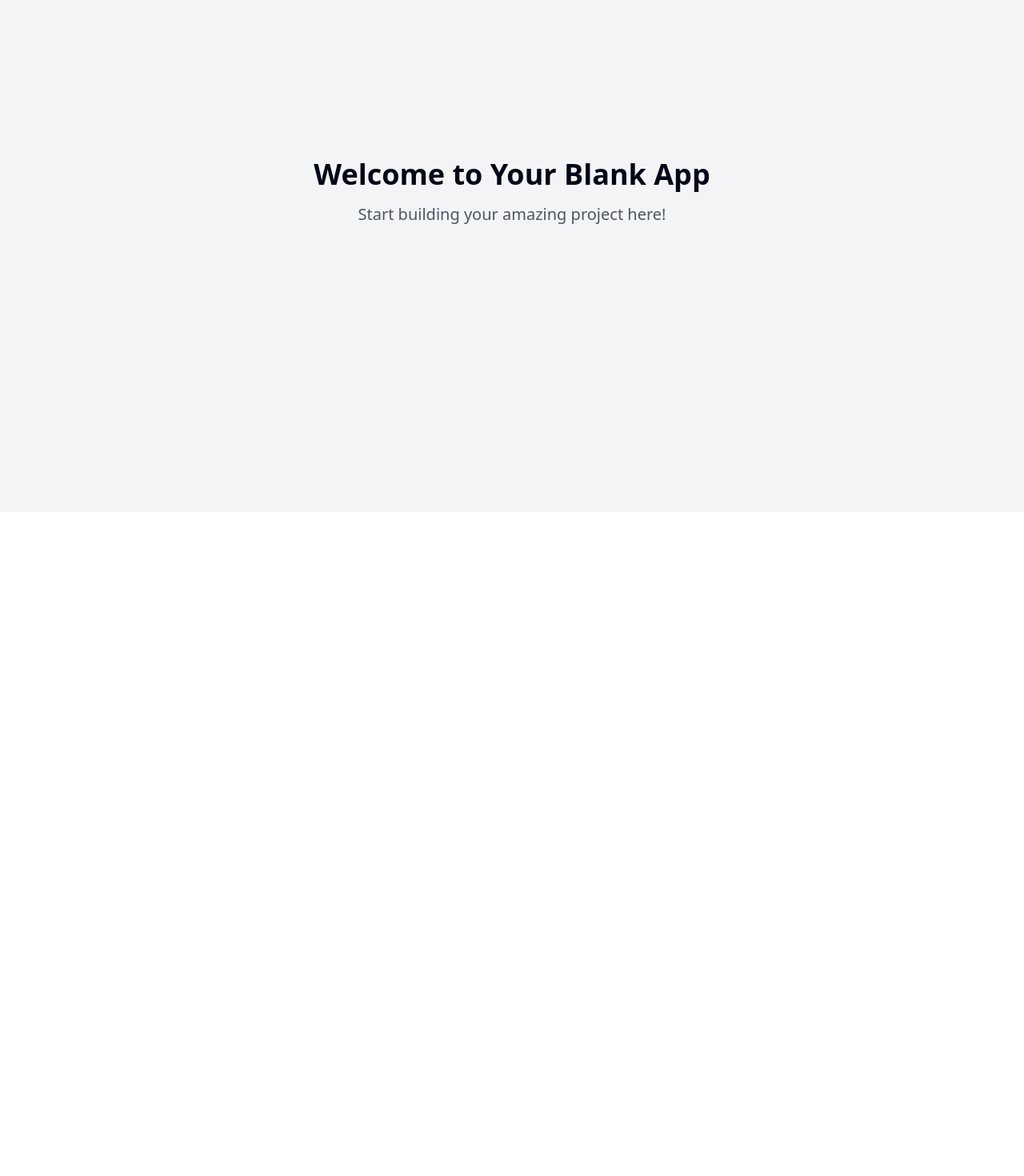
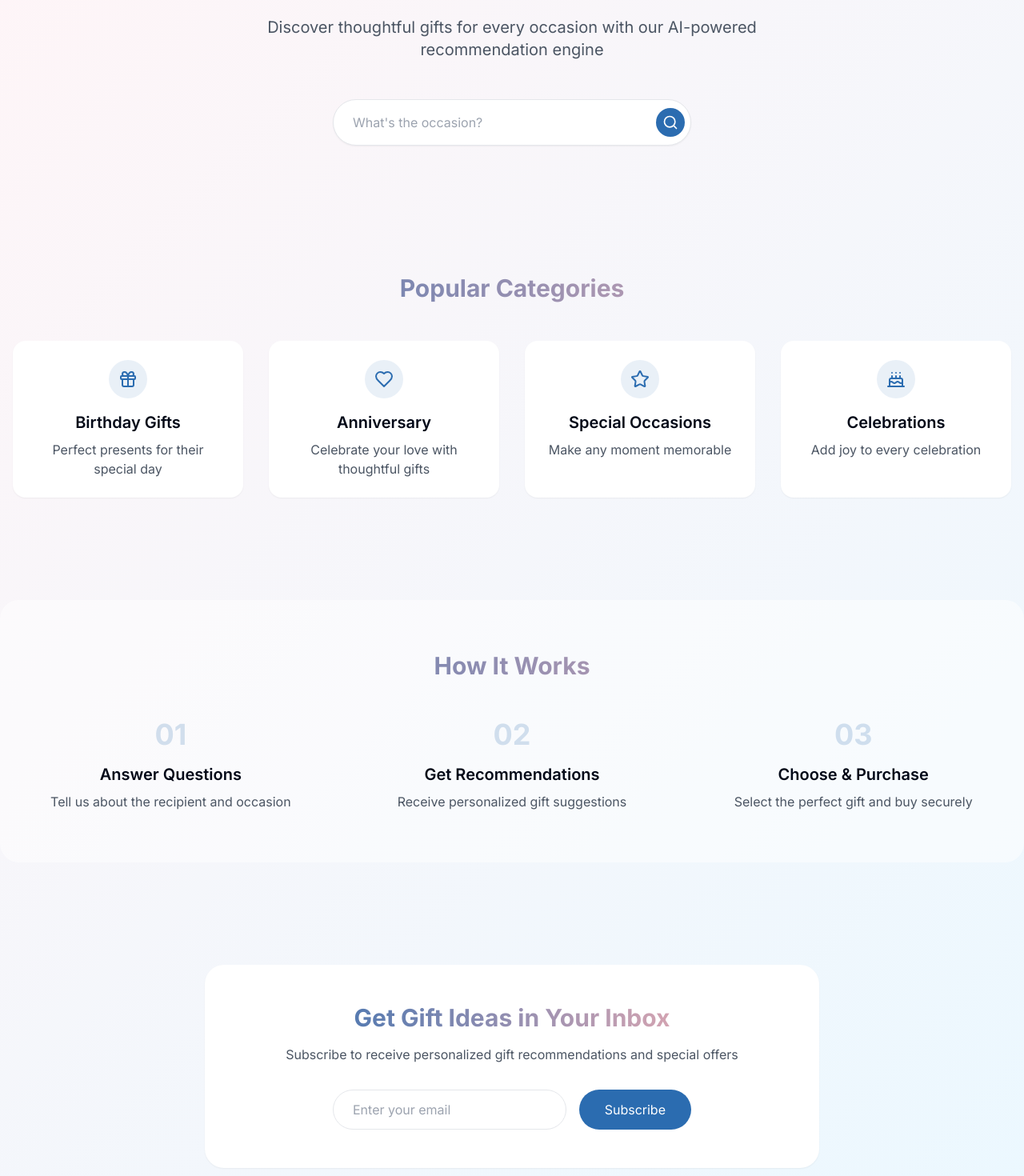
Before and after one commit to coffeemania68/elegant-gift-discovery, a React (Vite) app: page / in a window 1280 px wide. Shown: the part 160-1630 px from the top of the page at 80% size. Before the commit the page ends 800 px from the top, so only its background shows below. Built offline with nearby package versions, Linux system fonts and the light colour scheme.

Commit message:
Add elegant landing page
Implement a sophisticated and elegant landing page for the gift recommendation app "Gift Finder". The design aims to evoke a sense of joy associated with gifting while reflecting elegance and reliability, reminiscent of Coupang Partners.
[skip gpt_engineer]

```diff
--- /dev/null
+++ b/src/components/Categories.tsx
@@ -0,0 +1,49 @@
+import { Gift, Cake, Heart, Star } from "lucide-react";
+
+const categories = [
+  {
+    icon: Gift,
+    title: "Birthday Gifts",
+    description: "Perfect presents for their special day",
+  },
+  {
+    icon: Heart,
+    title: "Anniversary",
+    description: "Celebrate your love with thoughtful gifts",
+  },
+  {
+    icon: Star,
+    title: "Special Occasions",
+    description: "Make any moment memorable",
+  },
+  {
+    icon: Cake,
+    title: "Celebrations",
+    description: "Add joy to every celebration",
+  },
+];
+
+export const Categories = () => {
+  return (
+    <div className="container mx-auto px-4 py-16">
+      <h2 className="text-3xl font-bold text-center mb-12 gradient-text">
+        Popular Categories
+      </h2>
+      <div className="grid grid-cols-1 md:grid-cols-2 lg:grid-cols-4 gap-8">
+        {categories.map((category, index) => (
+          <div
+            key={index}
+            className="bg-white p-6 rounded-2xl shadow-sm hover:shadow-md transition-shadow animate-fade-up"
+            style={{ animationDelay: `${index * 100}ms` }}
+          >
+            <div className="w-12 h-12 bg-primary/10 rounded-full flex items-center justify-center mb-4 mx-auto">
+              <category.icon className="w-6 h-6 text-primary" />
+            </div>
+            <h3 className="text-xl font-semibold text-center mb-2">{category.title}</h3>
+            <p className="text-gray-600 text-center">{category.description}</p>
+          </div>
+        ))}
+      </div>
+    </div>
+  );
+};
--- /dev/null
+++ b/src/components/Hero.tsx
@@ -0,0 +1,26 @@
+import { Search } from "lucide-react";
+
+export const Hero = () => {
+  return (
+    <div className="container mx-auto px-4 py-24 text-center animate-fade-up">
+      <h1 className="text-5xl md:text-6xl font-bold mb-6 gradient-text">
+        Find the Perfect Gift
+      </h1>
+      <p className="text-xl text-gray-600 mb-12 max-w-2xl mx-auto">
+        Discover thoughtful gifts for every occasion with our AI-powered recommendation engine
+      </p>
+      <div className="max-w-md mx-auto">
+        <div className="relative">
+          <input
+            type="text"
+            placeholder="What's the occasion?"
+            className="w-full px-6 py-4 rounded-full border border-gray-200 shadow-sm focus:outline-none focus:ring-2 focus:ring-primary/20"
+          />
+          <button className="absolute right-2 top-1/2 -translate-y-1/2 p-2 bg-primary text-white rounded-full hover:bg-primary/90 transition-colors">
+            <Search className="w-5 h-5" />
+          </button>
+        </div>
+      </div>
+    </div>
+  );
+};
--- /dev/null
+++ b/src/components/HowItWorks.tsx
@@ -0,0 +1,40 @@
+const steps = [
+  {
+    number: "01",
+    title: "Answer Questions",
+    description: "Tell us about the recipient and occasion",
+  },
+  {
+    number: "02",
+    title: "Get Recommendations",
+    description: "Receive personalized gift suggestions",
+  },
+  {
+    number: "03",
+    title: "Choose & Purchase",
+    description: "Select the perfect gift and buy securely",
+  },
+];
+
+export const HowItWorks = () => {
+  return (
+    <div className="container mx-auto px-4 py-16 bg-white/50 rounded-3xl my-16">
+      <h2 className="text-3xl font-bold text-center mb-12 gradient-text">
+        How It Works
+      </h2>
+      <div className="grid grid-cols-1 md:grid-cols-3 gap-8">
+        {steps.map((step, index) => (
+          <div
+            key={index}
+            className="text-center animate-fade-up"
+            style={{ animationDelay: `${index * 100}ms` }}
+          >
+            <div className="text-4xl font-bold text-primary/20 mb-4">{step.number}</div>
+            <h3 className="text-xl font-semibold mb-2">{step.title}</h3>
+            <p className="text-gray-600">{step.description}</p>
+          </div>
+        ))}
+      </div>
+    </div>
+  );
+};
--- /dev/null
+++ b/src/components/Newsletter.tsx
@@ -0,0 +1,24 @@
+export const Newsletter = () => {
+  return (
+    <div className="container mx-auto px-4 py-16">
+      <div className="bg-white rounded-3xl p-8 md:p-12 text-center max-w-3xl mx-auto shadow-sm">
+        <h2 className="text-2xl md:text-3xl font-bold mb-4 gradient-text">
+          Get Gift Ideas in Your Inbox
+        </h2>
+        <p className="text-gray-600 mb-8">
+          Subscribe to receive personalized gift recommendations and special offers
+        </p>
+        <div className="flex flex-col md:flex-row gap-4 max-w-md mx-auto">
+          <input
+            type="email"
+            placeholder="Enter your email"
+            className="flex-1 px-6 py-3 rounded-full border border-gray-200 focus:outline-none focus:ring-2 focus:ring-primary/20"
+          />
+          <button className="px-8 py-3 bg-primary text-white rounded-full hover:bg-primary/90 transition-colors">
+            Subscribe
+          </button>
+        </div>
+      </div>
+    </div>
+  );
+};
--- a/src/index.css
+++ b/src/index.css
@@ -1,3 +1,5 @@
+@import url('https://fonts.googleapis.com/css2?family=Inter:wght@400;500;600;700&display=swap');
+
 @tailwind base;
 @tailwind components;
 @tailwind utilities;
@@ -6,96 +8,33 @@
   :root {
     --background: 0 0% 100%;
     --foreground: 222.2 84% 4.9%;
-
     --card: 0 0% 100%;
     --card-foreground: 222.2 84% 4.9%;
-
     --popover: 0 0% 100%;
     --popover-foreground: 222.2 84% 4.9%;
-
-    --primary: 222.2 47.4% 11.2%;
-    --primary-foreground: 210 40% 98%;
-
-    --secondary: 210 40% 96.1%;
-    --secondary-foreground: 222.2 47.4% 11.2%;
-
     --muted: 210 40% 96.1%;
     --muted-foreground: 215.4 16.3% 46.9%;
-
     --accent: 210 40% 96.1%;
     --accent-foreground: 222.2 47.4% 11.2%;
-
     --destructive: 0 84.2% 60.2%;
     --destructive-foreground: 210 40% 98%;
-
     --border: 214.3 31.8% 91.4%;
     --input: 214.3 31.8% 91.4%;
     --ring: 222.2 84% 4.9%;
-
-    --radius: 0.5rem;
-
-    --sidebar-background: 0 0% 98%;
-
-    --sidebar-foreground: 240 5.3% 26.1%;
-
-    --sidebar-primary: 240 5.9% 10%;
-
-    --sidebar-primary-foreground: 0 0% 98%;
-
-    --sidebar-accent: 240 4.8% 95.9%;
-
-    --sidebar-accent-foreground: 240 5.9% 10%;
-
-    --sidebar-border: 220 13% 91%;
-
-    --sidebar-ring: 217.2 91.2% 59.8%;
+    --radius: 1rem;
   }
 
-  .dark {
-    --background: 222.2 84% 4.9%;
-    --foreground: 210 40% 98%;
-
-    --card: 222.2 84% 4.9%;
-    --card-foreground: 210 40% 98%;
-
-    --popover: 222.2 84% 4.9%;
-    --popover-foreground: 210 40% 98%;
-
-    --primary: 210 40% 98%;
-    --primary-foreground: 222.2 47.4% 11.2%;
-
-    --secondary: 217.2 32.6% 17.5%;
-    --secondary-foreground: 210 40% 98%;
-
-    --muted: 217.2 32.6% 17.5%;
-    --muted-foreground: 215 20.2% 65.1%;
-
-    --accent: 217.2 32.6% 17.5%;
-    --accent-foreground: 210 40% 98%;
-
-    --destructive: 0 62.8% 30.6%;
-    --destructive-foreground: 210 40% 98%;
-
-    --border: 217.2 32.6% 17.5%;
-    --input: 217.2 32.6% 17.5%;
-    --ring: 212.7 26.8% 83.9%;
-    --sidebar-background: 240 5.9% 10%;
-    --sidebar-foreground: 240 4.8% 95.9%;
-    --sidebar-primary: 224.3 76.3% 48%;
-    --sidebar-primary-foreground: 0 0% 100%;
-    --sidebar-accent: 240 3.7% 15.9%;
-    --sidebar-accent-foreground: 240 4.8% 95.9%;
-    --sidebar-border: 240 3.7% 15.9%;
-    --sidebar-ring: 217.2 91.2% 59.8%;
-  }
-}
-
-@layer base {
   * {
     @apply border-border;
   }
 
   body {
-    @apply bg-background text-foreground;
+    @apply bg-background text-foreground font-['Inter'];
+    background: linear-gradient(135deg, #FFF5F7 0%, #EBF8FF 100%);
+    min-height: 100vh;
   }
 }
+
+.gradient-text {
+  @apply bg-clip-text text-transparent bg-gradient-to-r from-primary to-secondary;
+}
--- a/src/pages/Index.tsx
+++ b/src/pages/Index.tsx
@@ -1,12 +1,15 @@
-// Update this page (the content is just a fallback if you fail to update the page)
+import { Hero } from "@/components/Hero";
+import { Categories } from "@/components/Categories";
+import { HowItWorks } from "@/components/HowItWorks";
+import { Newsletter } from "@/components/Newsletter";
 
 const Index = () => {
   return (
-    <div className="min-h-screen flex items-center justify-center bg-gray-100">
-      <div className="text-center">
-        <h1 className="text-4xl font-bold mb-4">Welcome to Your Blank App</h1>
-        <p className="text-xl text-gray-600">Start building your amazing project here!</p>
-      </div>
+    <div className="min-h-screen pb-16">
+      <Hero />
+      <Categories />
+      <HowItWorks />
+      <Newsletter />
     </div>
   );
 };
--- a/tailwind.config.ts
+++ b/tailwind.config.ts
@@ -12,85 +12,77 @@ export default {
   theme: {
     container: {
       center: true,
-			padding: '2rem',
+      padding: "2rem",
       screens: {
-				'2xl': '1400px'
-			}
+        "2xl": "1400px",
+      },
     },
     extend: {
       colors: {
-				border: 'hsl(var(--border))',
-				input: 'hsl(var(--input))',
-				ring: 'hsl(var(--ring))',
-				background: 'hsl(var(--background))',
-				foreground: 'hsl(var(--foreground))',
+        border: "hsl(var(--border))",
+        input: "hsl(var(--input))",
+        ring: "hsl(var(--ring))",
+        background: "hsl(var(--background))",
+        foreground: "hsl(var(--foreground))",
         primary: {
-					DEFAULT: 'hsl(var(--primary))',
-					foreground: 'hsl(var(--primary-foreground))'
+          DEFAULT: "#2B6CB0",
+          foreground: "#FFFFFF",
         },
         secondary: {
-					DEFAULT: 'hsl(var(--secondary))',
-					foreground: 'hsl(var(--secondary-foreground))'
+          DEFAULT: "#FEB2B2",
+          foreground: "#1A202C",
         },
         destructive: {
-					DEFAULT: 'hsl(var(--destructive))',
-					foreground: 'hsl(var(--destructive-foreground))'
+          DEFAULT: "hsl(var(--destructive))",
+          foreground: "hsl(var(--destructive-foreground))",
         },
         muted: {
-					DEFAULT: 'hsl(var(--muted))',
-					foreground: 'hsl(var(--muted-foreground))'
+          DEFAULT: "hsl(var(--muted))",
+          foreground: "hsl(var(--muted-foreground))",
         },
         accent: {
-					DEFAULT: 'hsl(var(--accent))',
-					foreground: 'hsl(var(--accent-foreground))'
+          DEFAULT: "hsl(var(--accent))",
+          foreground: "hsl(var(--accent-foreground))",
         },
         popover: {
-					DEFAULT: 'hsl(var(--popover))',
-					foreground: 'hsl(var(--popover-foreground))'
+          DEFAULT: "hsl(var(--popover))",
+          foreground: "hsl(var(--popover-foreground))",
         },
         card: {
-					DEFAULT: 'hsl(var(--card))',
-					foreground: 'hsl(var(--card-foreground))'
+          DEFAULT: "hsl(var(--card))",
+          foreground: "hsl(var(--card-foreground))",
         },
-				sidebar: {
-					DEFAULT: 'hsl(var(--sidebar-background))',
-					foreground: 'hsl(var(--sidebar-foreground))',
-					primary: 'hsl(var(--sidebar-primary))',
-					'primary-foreground': 'hsl(var(--sidebar-primary-foreground))',
-					accent: 'hsl(var(--sidebar-accent))',
-					'accent-foreground': 'hsl(var(--sidebar-accent-foreground))',
-					border: 'hsl(var(--sidebar-border))',
-					ring: 'hsl(var(--sidebar-ring))'
-				}
       },
       borderRadius: {
-				lg: 'var(--radius)',
-				md: 'calc(var(--radius) - 2px)',
-				sm: 'calc(var(--radius) - 4px)'
+        lg: "var(--radius)",
+        md: "calc(var(--radius) - 2px)",
+        sm: "calc(var(--radius) - 4px)",
       },
       keyframes: {
-				'accordion-down': {
-					from: {
-						height: '0'
+        "fade-up": {
+          "0%": {
+            opacity: "0",
+            transform: "translateY(10px)",
           },
-					to: {
-						height: 'var(--radix-accordion-content-height)'
-					}
+          "100%": {
+            opacity: "1",
+            transform: "translateY(0)",
           },
-				'accordion-up': {
-					from: {
-						height: 'var(--radix-accordion-content-height)'
         },
-					to: {
-						height: '0'
-					}
-				}
+        "fade-in": {
+          "0%": {
+            opacity: "0",
+          },
+          "100%": {
+            opacity: "1",
+          },
+        },
       },
       animation: {
-				'accordion-down': 'accordion-down 0.2s ease-out',
-				'accordion-up': 'accordion-up 0.2s ease-out'
-			}
-		}
+        "fade-up": "fade-up 0.5s ease-out",
+        "fade-in": "fade-in 0.5s ease-out",
+      },
+    },
   },
   plugins: [require("tailwindcss-animate")],
 } satisfies Config;
```
Lines whose indentation alone changed are shown as unchanged.
